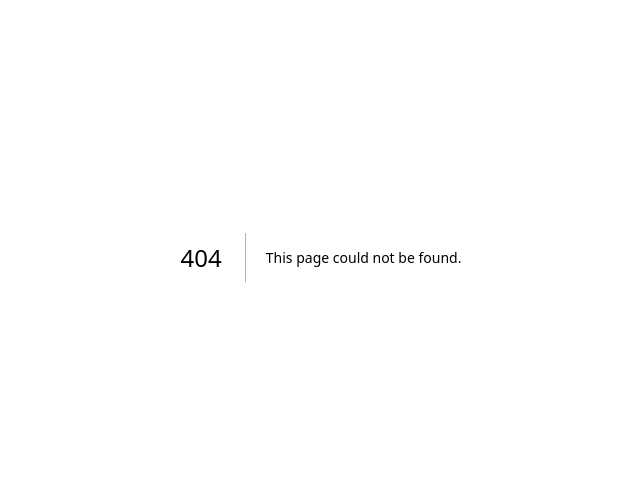
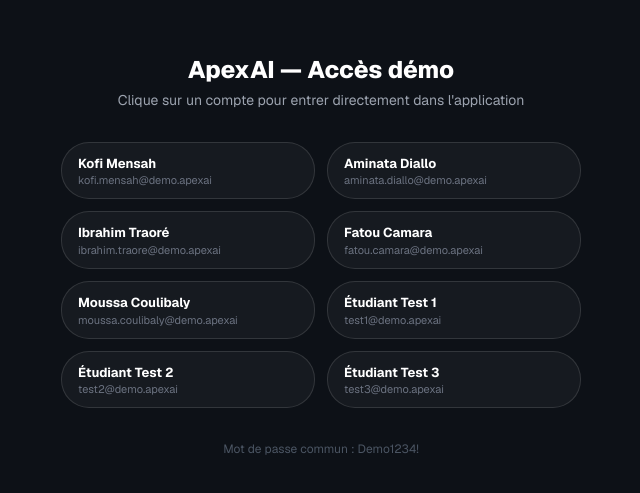
Before and after one commit to LaryConseiga/bot_cartographe, a Next.js app in the folder front/: page /demo in a window 1280 px wide. Before the commit this address had no page. Shown: the part 143-636 px from the top of the page, without its empty margins (319-959 px from the left). Built offline with nearby package versions, Linux system fonts and the light colour scheme; what @mui/material-nextjs would draw is missing.

Commit message:
feat: demo access button + localStorage auth + CORS headers fix

```diff
--- a/front/src/app/(auth)/connexion/page.tsx
+++ b/front/src/app/(auth)/connexion/page.tsx
@@ -1,10 +1,11 @@
- "use client";
+"use client";
 
 import * as React from "react";
 import { useRouter } from "next/navigation";
 
 import Box from "@mui/material/Box";
 import Button from "@mui/material/Button";
+import CircularProgress from "@mui/material/CircularProgress";
 import TextField from "@mui/material/TextField";
 import Typography from "@mui/material/Typography";
 
@@ -12,12 +13,28 @@ import AuthCard from "@/components/auth/AuthCard";
 import AppLink from "@/components/AppLink";
 import { login } from "@/lib/api";
 
+const DEMO_EMAIL = "kofi.mensah@demo.apexai";
+const DEMO_PASSWORD = "Demo1234!";
+
 export default function ConnexionPage() {
   const router = useRouter();
   const [loading, setLoading] = React.useState(false);
   const [email, setEmail] = React.useState("");
   const [password, setPassword] = React.useState("");
   const [error, setError] = React.useState<string | null>(null);
+
+  async function handleLogin(e?: string, p?: string) {
+    setError(null);
+    setLoading(true);
+    try {
+      await login({ email: e ?? email, password: p ?? password });
+      router.push("/chat");
+    } catch (err) {
+      setError(err instanceof Error ? err.message : "Erreur de connexion");
+    } finally {
+      setLoading(false);
+    }
+  }
 
   return (
     <AuthCard title="Se connecter" subtitle="Bon retour sur Apex AI.">
@@ -29,6 +46,7 @@ export default function ConnexionPage() {
           fullWidth
           value={email}
           onChange={(e) => setEmail(e.target.value)}
+          onKeyDown={(e) => e.key === "Enter" && handleLogin()}
         />
         <TextField
           label="Mot de passe"
@@ -36,6 +54,7 @@ export default function ConnexionPage() {
           fullWidth
           value={password}
           onChange={(e) => setPassword(e.target.value)}
+          onKeyDown={(e) => e.key === "Enter" && handleLogin()}
         />
 
         <Button
@@ -43,20 +62,20 @@ export default function ConnexionPage() {
           variant="contained"
           sx={{ mt: 0.5, py: 1.2, textTransform: "none", fontWeight: 700 }}
           disabled={loading}
-          onClick={async () => {
-            setError(null);
-            setLoading(true);
-            try {
-              await login({ email, password });
-              router.push("/chat");
-            } catch (e) {
-              setError(e instanceof Error ? e.message : "Erreur de connexion");
-            } finally {
-              setLoading(false);
-            }
-          }}
+          onClick={() => handleLogin()}
         >
-          Se connecter
+          {loading ? <CircularProgress size={20} sx={{ color: "inherit" }} /> : "Se connecter"}
+        </Button>
+
+        {/* Bouton démo — accès direct sans saisie */}
+        <Button
+          fullWidth
+          variant="outlined"
+          sx={{ py: 1.1, textTransform: "none", fontWeight: 600, borderColor: "divider", color: "text.secondary" }}
+          disabled={loading}
+          onClick={() => handleLogin(DEMO_EMAIL, DEMO_PASSWORD)}
+        >
+          Accès démo (sans compte)
         </Button>
 
         {error ? (
--- a/front/src/app/(auth)/inscription/page.tsx
+++ b/front/src/app/(auth)/inscription/page.tsx
@@ -1,15 +1,19 @@
- "use client";
+"use client";
 
 import * as React from "react";
 import { useRouter } from "next/navigation";
 import Box from "@mui/material/Box";
 import Button from "@mui/material/Button";
+import CircularProgress from "@mui/material/CircularProgress";
 import TextField from "@mui/material/TextField";
 import Typography from "@mui/material/Typography";
 
 import AuthCard from "@/components/auth/AuthCard";
 import AppLink from "@/components/AppLink";
-import { signup } from "@/lib/api";
+import { signup, login } from "@/lib/api";
+
+const DEMO_EMAIL = "kofi.mensah@demo.apexai";
+const DEMO_PASSWORD = "Demo1234!";
 
 export default function InscriptionPage() {
   const router = useRouter();
@@ -86,7 +90,29 @@ export default function InscriptionPage() {
             }
           }}
         >
-          Créer mon compte
+          {loading ? <CircularProgress size={20} sx={{ color: "inherit" }} /> : "Créer mon compte"}
+        </Button>
+
+        {/* Bouton démo — accès direct sans inscription */}
+        <Button
+          fullWidth
+          variant="outlined"
+          sx={{ py: 1.1, textTransform: "none", fontWeight: 600, borderColor: "divider", color: "text.secondary" }}
+          disabled={loading}
+          onClick={async () => {
+            setError(null);
+            setLoading(true);
+            try {
+              await login({ email: DEMO_EMAIL, password: DEMO_PASSWORD });
+              router.push("/chat");
+            } catch (e) {
+              setError(e instanceof Error ? e.message : "Erreur");
+            } finally {
+              setLoading(false);
+            }
+          }}
+        >
+          Accès démo (sans compte)
         </Button>
 
         {error ? (
--- /dev/null
+++ b/front/src/app/demo/page.tsx
@@ -0,0 +1,132 @@
+"use client";
+
+import * as React from "react";
+import { useRouter } from "next/navigation";
+import Box from "@mui/material/Box";
+import CircularProgress from "@mui/material/CircularProgress";
+import Typography from "@mui/material/Typography";
+import Button from "@mui/material/Button";
+
+const DEMO_ACCOUNTS = [
+  { email: "kofi.mensah@demo.apexai",      password: "Demo1234!", name: "Kofi Mensah" },
+  { email: "aminata.diallo@demo.apexai",   password: "Demo1234!", name: "Aminata Diallo" },
+  { email: "ibrahim.traore@demo.apexai",   password: "Demo1234!", name: "Ibrahim Traoré" },
+  { email: "fatou.camara@demo.apexai",     password: "Demo1234!", name: "Fatou Camara" },
+  { email: "moussa.coulibaly@demo.apexai", password: "Demo1234!", name: "Moussa Coulibaly" },
+  { email: "test1@demo.apexai",            password: "Demo1234!", name: "Étudiant Test 1" },
+  { email: "test2@demo.apexai",            password: "Demo1234!", name: "Étudiant Test 2" },
+  { email: "test3@demo.apexai",            password: "Demo1234!", name: "Étudiant Test 3" },
+];
+
+const TEAL = "#10A37F";
+
+export default function DemoPage() {
+  const router = useRouter();
+  const [status, setStatus] = React.useState<"idle" | "loading" | "error">("idle");
+  const [errorMsg, setErrorMsg] = React.useState("");
+  const [selected, setSelected] = React.useState<number | null>(null);
+
+  async function handleLogin(idx: number) {
+    const account = DEMO_ACCOUNTS[idx];
+    setSelected(idx);
+    setStatus("loading");
+    setErrorMsg("");
+    try {
+      const { login } = await import("@/lib/api");
+      await login({ email: account.email, password: account.password });
+      router.push("/chat");
+    } catch (e) {
+      setStatus("error");
+      setErrorMsg(e instanceof Error ? e.message : "Erreur de connexion");
+      setSelected(null);
+    }
+  }
+
+  return (
+    <Box
+      sx={{
+        minHeight: "100vh",
+        display: "flex",
+        flexDirection: "column",
+        alignItems: "center",
+        justifyContent: "center",
+        gap: 3,
+        px: 2,
+        bgcolor: "#0D1117",
+      }}
+    >
+      <Box sx={{ textAlign: "center", mb: 1 }}>
+        <Typography variant="h5" sx={{ fontWeight: 800, color: "#fff", mb: 0.5 }}>
+          ApexAI — Accès démo
+        </Typography>
+        <Typography variant="body2" sx={{ color: "#9CA3AF" }}>
+          Clique sur un compte pour entrer directement dans l&apos;application
+        </Typography>
+      </Box>
+
+      <Box
+        sx={{
+          display: "grid",
+          gridTemplateColumns: { xs: "1fr", sm: "1fr 1fr" },
+          gap: 1.5,
+          width: "100%",
+          maxWidth: 520,
+        }}
+      >
+        {DEMO_ACCOUNTS.map((acc, idx) => (
+          <Button
+            key={acc.email}
+            variant="outlined"
+            onClick={() => handleLogin(idx)}
+            disabled={status === "loading"}
+            sx={{
+              textTransform: "none",
+              borderRadius: 2,
+              py: 1.5,
+              px: 2,
+              borderColor: selected === idx ? TEAL : "rgba(255,255,255,0.12)",
+              bgcolor: selected === idx ? `${TEAL}18` : "rgba(255,255,255,0.04)",
+              color: "#fff",
+              display: "flex",
+              flexDirection: "column",
+              alignItems: "flex-start",
+              gap: 0.25,
+              "&:hover": {
+                borderColor: TEAL,
+                bgcolor: `${TEAL}12`,
+              },
+            }}
+          >
+            {selected === idx && status === "loading" ? (
+              <Box sx={{ display: "flex", alignItems: "center", gap: 1 }}>
+                <CircularProgress size={14} sx={{ color: TEAL }} />
+                <Typography variant="body2" sx={{ fontSize: 13, fontWeight: 700 }}>
+                  Connexion…
+                </Typography>
+              </Box>
+            ) : (
+              <>
+                <Typography variant="body2" sx={{ fontSize: 13, fontWeight: 700 }}>
+                  {acc.name}
+                </Typography>
+                <Typography variant="caption" sx={{ fontSize: 11, color: "#6B7280", lineHeight: 1 }}>
+                  {acc.email}
+                </Typography>
+              </>
+            )}
+          </Button>
+        ))}
+      </Box>
+
+      {errorMsg ? (
+        <Typography variant="body2" sx={{ color: "#EF4444", textAlign: "center", maxWidth: 420 }}>
+          {errorMsg}
+        </Typography>
+      ) : null}
+
+      <Typography variant="caption" sx={{ color: "#4B5563", mt: 1 }}>
+        Mot de passe commun : Demo1234!
+      </Typography>
+    </Box>
+  );
+}
```
